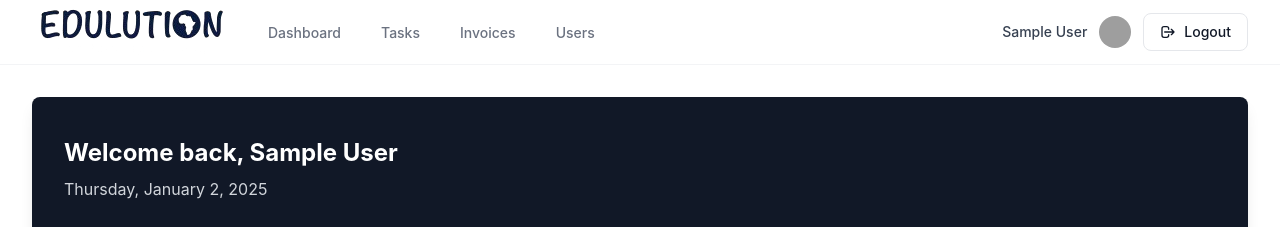
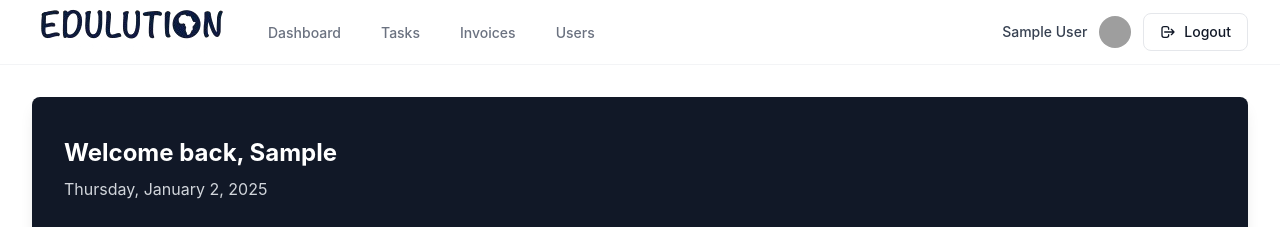
Before and after one commit to Jeenyhus/edulution-invoice-app, a React (Create React App) app in the folder frontend/: page / in a window 1280 px wide. Shown: the top 227 px of the page. Built offline with nearby package versions, Linux system fonts and the light colour scheme; no server answers; sample sign-in values are in the browser's storage; grey boxes are pictures that could not be loaded; the HTML template or start-up script is replaced by a standard one.

Commit message:
split first name and last name

```diff
--- a/frontend/src/pages/Dashboard.js
+++ b/frontend/src/pages/Dashboard.js
@@ -32,7 +32,7 @@ function Dashboard() {
         <div className="bg-gray-900 rounded-lg shadow-lg overflow-hidden">
           <div className="px-6 py-8 md:px-8 md:py-10">
             <h1 className="text-2xl font-bold text-white mb-2">
-              Welcome back, {user?.name}
+              Welcome back, {user?.name?.split(' ')[0]}
             </h1>
             <p className="text-gray-300">
               {new Date().toLocaleDateString('en-US', { weekday: 'long', year: 'numeric', month: 'long', day: 'numeric' })}
```
